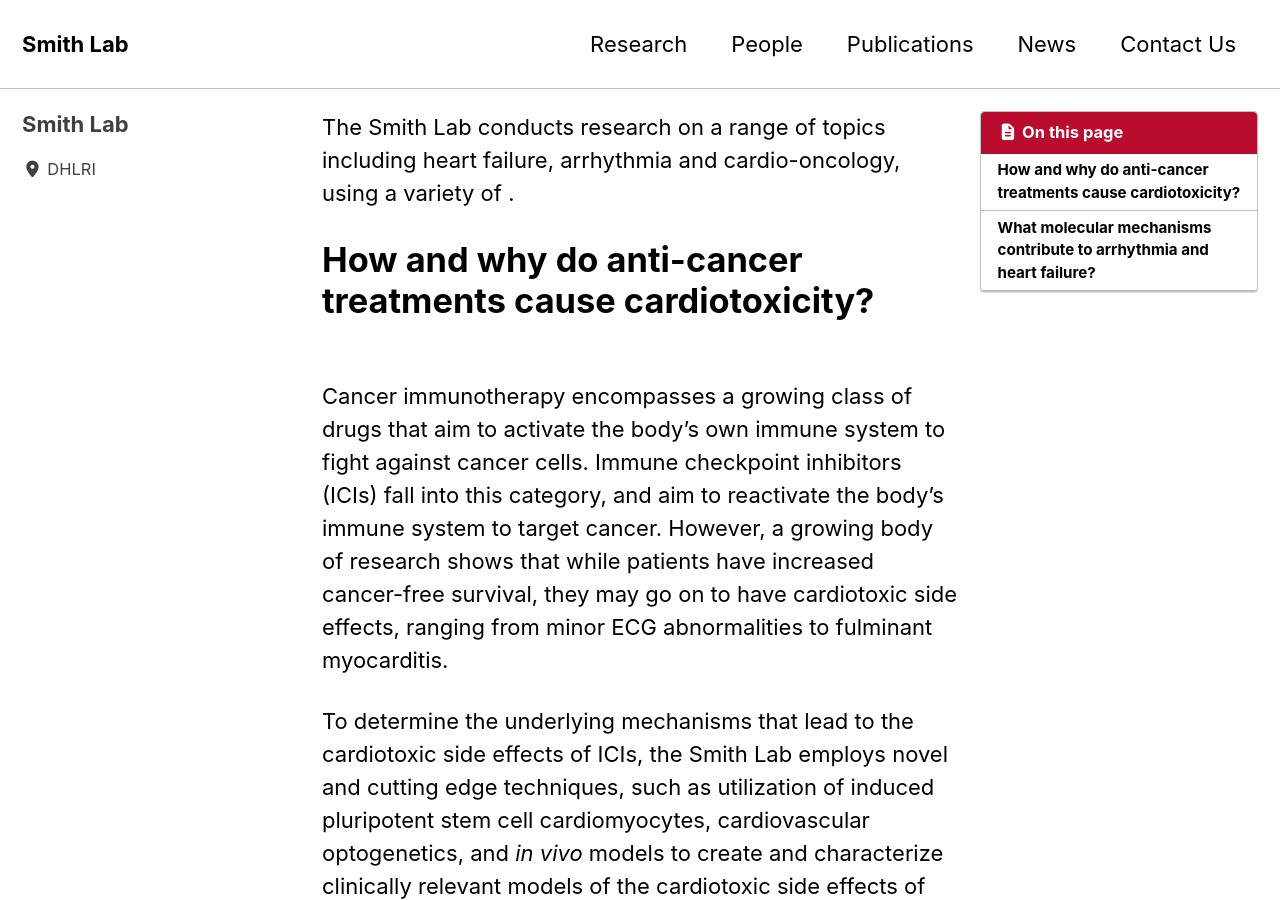
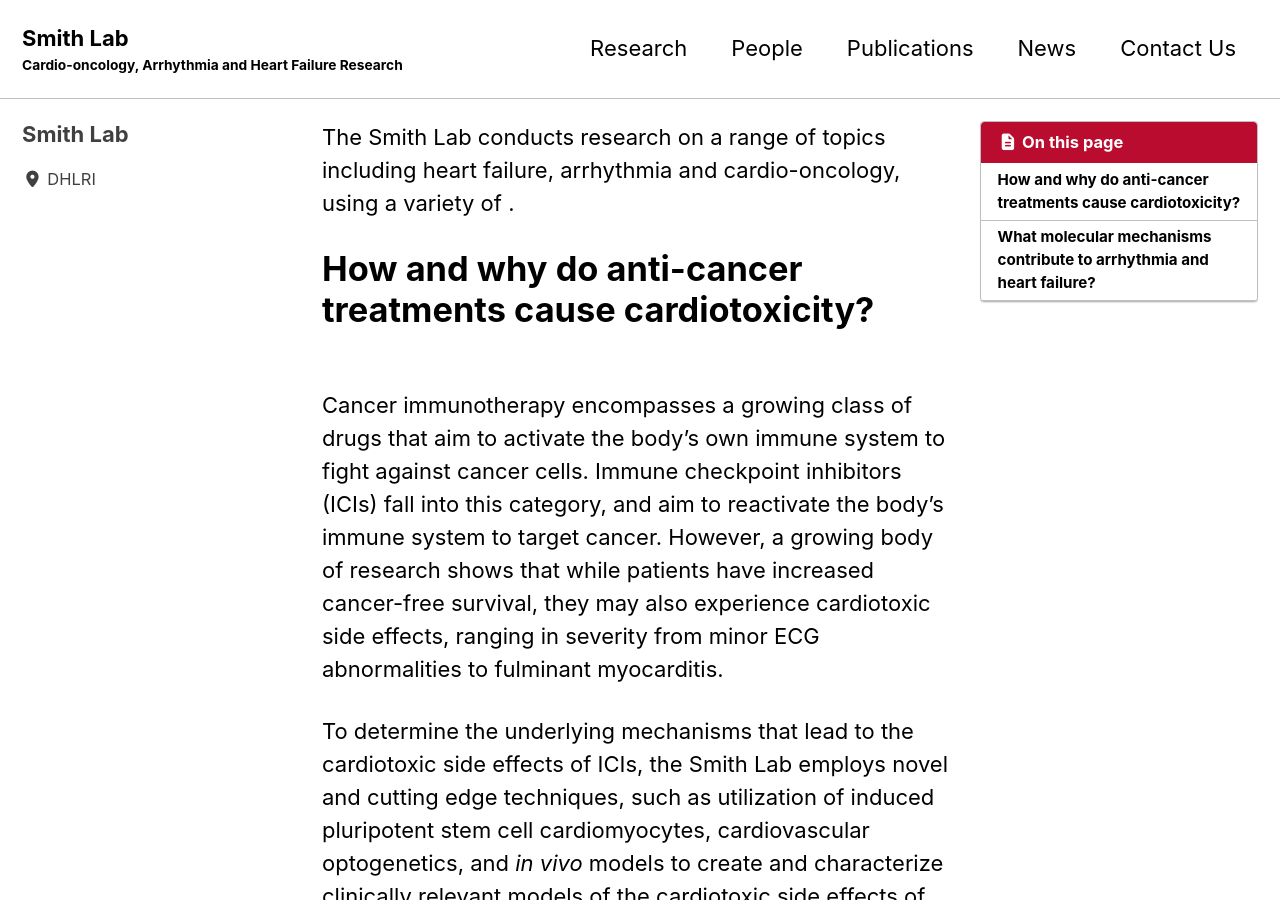
Before and after one commit to cralbers/smith-lab, a Jekyll site: the page built from _pages/research.md, in a window 1280 px wide and 900 px high. Built offline with Jekyll 4.4.1, drawn with Linux system fonts in a browser that asks for light colours; cached includes are drawn as plain includes.

Commit message:
changed homepage splash

```diff
--- a/_config.yml
+++ b/_config.yml
@@ -19,7 +19,7 @@ locale                   : "en-US"
 rtl                      : # true, false (default) # turns direction of the page into right to left for RTL languages
 title                    : "Smith Lab"
 title_separator          : "-"
-subtitle                 : # site tagline that appears below site title in masthead
+subtitle                 : "Cardio-oncology, Arrhythmia and Heart Failure Research"
 name                     : "Your Name"
 description              : # "An amazing website."
 url                      : "cralbers.github.io"
--- a/_pages/research.md
+++ b/_pages/research.md
@@ -7,7 +7,7 @@ The Smith Lab conducts research on a range of topics including heart failure, ar
 
 # How and why do anti-cancer treatments cause cardiotoxicity?
 
-Cancer immunotherapy encompasses a growing class of drugs that aim to activate the body's own immune system to fight against cancer cells. Immune checkpoint inhibitors (ICIs) fall into this category, and aim to reactivate the body's immune system to target cancer. However, a growing body of research shows that while patients have increased cancer-free survival, they may go on to have cardiotoxic side effects, ranging from minor ECG abnormalities to fulminant myocarditis.
+Cancer immunotherapy encompasses a growing class of drugs that aim to activate the body's own immune system to fight against cancer cells. Immune checkpoint inhibitors (ICIs) fall into this category, and aim to reactivate the body's immune system to target cancer. However, a growing body of research shows that while patients have increased cancer-free survival, they may also experience cardiotoxic side effects, ranging in severity from minor ECG abnormalities to fulminant myocarditis.
 
 To determine the underlying mechanisms that lead to the cardiotoxic side effects of ICIs, the Smith Lab employs novel and cutting edge techniques, such as utilization of induced pluripotent stem cell cardiomyocytes, cardiovascular optogenetics, and *in vivo* models to create and characterize clinically relevant models of the cardiotoxic side effects of ICIs.
 
```
Also changed, not shown: _pages/contact.md (+1 -1 lines), _pages/index.md (+1 -2 lines), assets/images/home.jpg (added).
